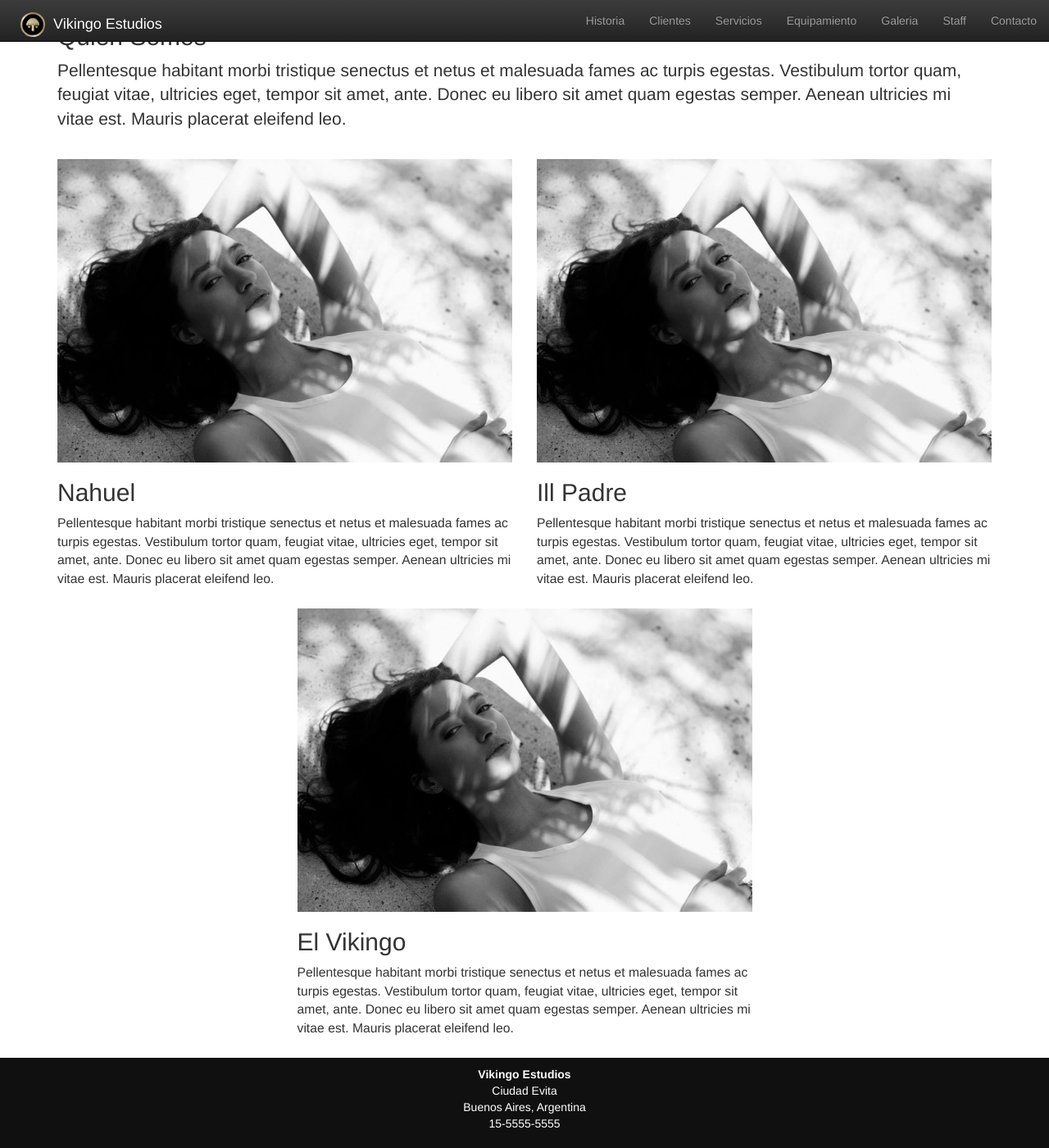
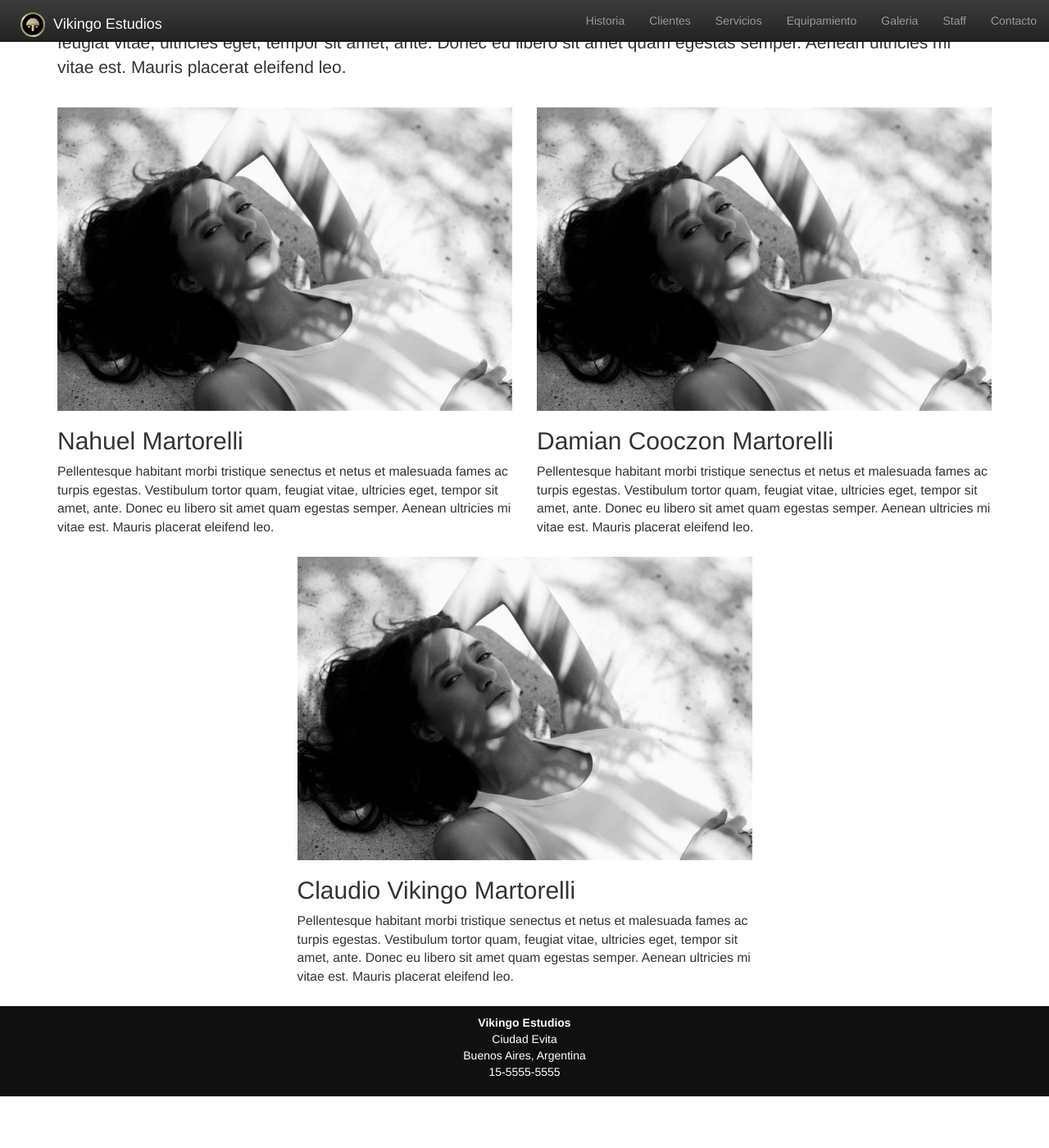
Before and after one commit to ryan258/vikingo, a Jekyll site: the page built from index.html, in a window 1280 px wide and 1400 px high, scrolled down 3824 px. Shown: the whole window at 82% size. Built offline with Jekyll 4.4.1, drawn with Linux system fonts in a browser that asks for light colours; nearby versions of some CDN libraries; after the commit the page ends 5161 px from its top, so only the background shows below that.

Commit message:
update staff

```diff
--- a/_includes/quien-somos.html
+++ b/_includes/quien-somos.html
@@ -2,26 +2,25 @@
 	<div class="container">
 		<div class="row">
 			<div class="col-md-12">
-				<h2>Quien Somos</h2>
 				<p class="lead">Pellentesque habitant morbi tristique senectus et netus et malesuada fames ac turpis egestas. Vestibulum tortor quam, feugiat vitae, ultricies eget, tempor sit amet, ante. Donec eu libero sit amet quam egestas semper. Aenean ultricies mi vitae est. Mauris placerat eleifend leo.</p>
 			</div>
 		</div>
 		<div class="row">
 			<div class="col-md-6">
 				<img src="{{site.baseurl}}/img/sol.jpg" alt="Mockup" class="img-responsive" />
-				<h2>Nahuel</h2>
+				<h2>Nahuel Martorelli</h2>
 				<p>Pellentesque habitant morbi tristique senectus et netus et malesuada fames ac turpis egestas. Vestibulum tortor quam, feugiat vitae, ultricies eget, tempor sit amet, ante. Donec eu libero sit amet quam egestas semper. Aenean ultricies mi vitae est. Mauris placerat eleifend leo.</p>
 			</div>
 			<div class="col-md-6">
 				<img src="{{site.baseurl}}/img/sol.jpg" alt="Mockup Test" class="img-responsive" />
-				<h2>Ill Padre</h2>
+				<h2>Damian Cooczon Martorelli</h2>
 				<p>Pellentesque habitant morbi tristique senectus et netus et malesuada fames ac turpis egestas. Vestibulum tortor quam, feugiat vitae, ultricies eget, tempor sit amet, ante. Donec eu libero sit amet quam egestas semper. Aenean ultricies mi vitae est. Mauris placerat eleifend leo.</p>
 			</div>
 		</div>
 		<div class="row">
 			<div class="col-md-6 col-md-offset-3">
 				<img src="{{site.baseurl}}/img/sol.jpg" alt="Mockup" class="img-responsive" />
-				<h2>El Vikingo</h2>
+				<h2>Claudio Vikingo Martorelli</h2>
 				<p>Pellentesque habitant morbi tristique senectus et netus et malesuada fames ac turpis egestas. Vestibulum tortor quam, feugiat vitae, ultricies eget, tempor sit amet, ante. Donec eu libero sit amet quam egestas semper. Aenean ultricies mi vitae est. Mauris placerat eleifend leo.</p>
 			</div>
 		</div>
```
Also changed, not shown: 2 other files.
